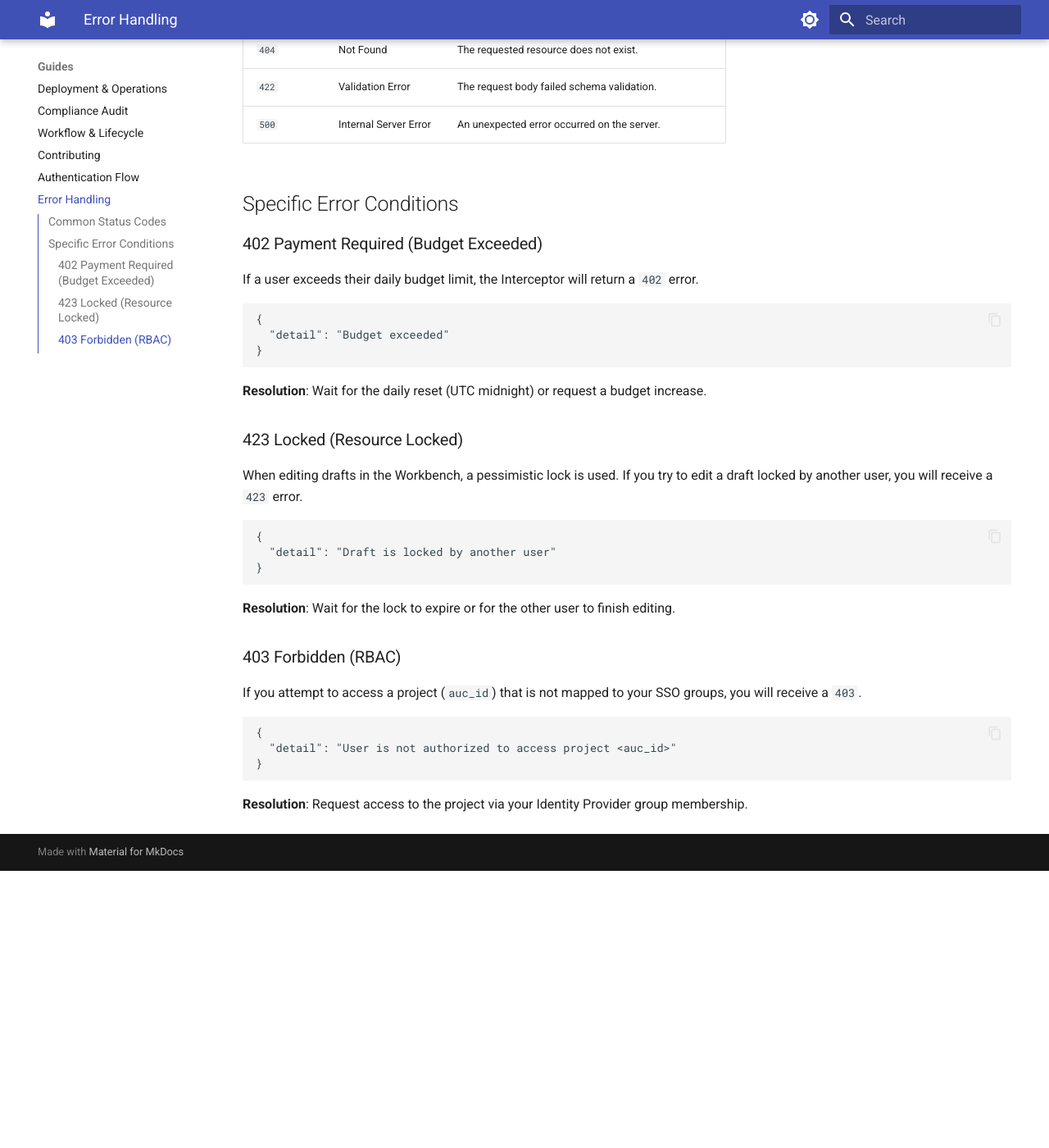
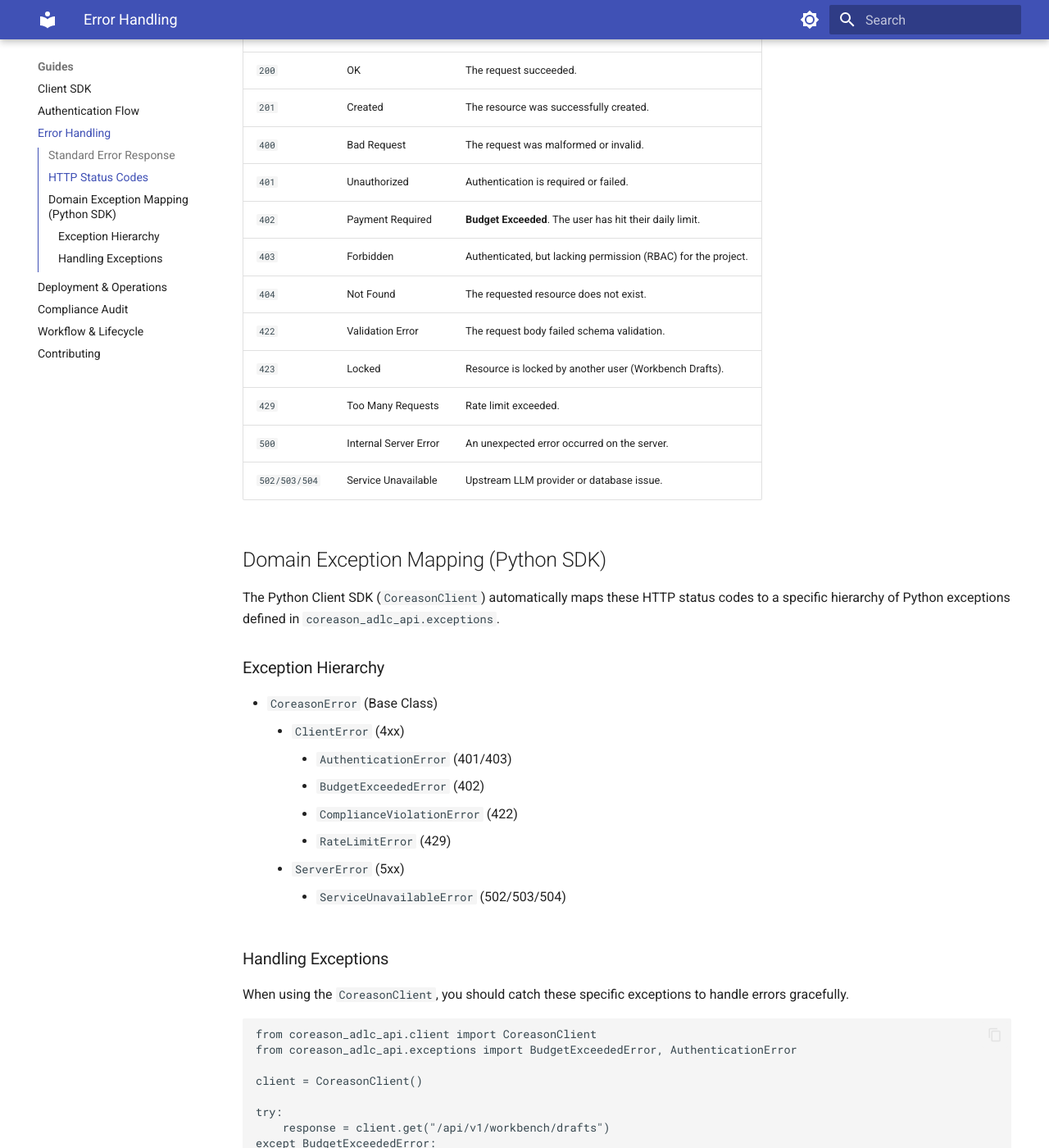
Before and after one commit to CoReason-AI/coreason_adlc_api, an MkDocs documentation site: the page built from docs/guides/error_handling.md, in a window 1280 px wide and 1400 px high, scrolled down 579 px. Shown: the whole window at 82% size. Built offline with MkDocs 1.6.1 and Material for MkDocs 9.7.7, drawn with Linux system fonts in a browser that asks for light colours; before the commit the page ends 1641 px from its top, so only the background shows below that; some of the changed text lies outside the part shown.

Commit message:
feat: Implement Remote Validation Endpoint and Refactor Documentation
* **API & Security (Remote Validation):**
* **Endpoint:** Introduced `POST /workbench/validate` to enable stateless "dry run" validation of query drafts without execution.
* **Compliance:** Implemented `scrub_pii_recursive` in `middleware/pii.py` for deep inspection of nested structures and `check_budget_status` in `middleware/budget.py` for read-only forecasting. Enforced "fail-closed" logic for both checks.
* **Client SDK:** Exposed this functionality via the new `CoreasonClient.validate_draft` method.
* **Testing:** Added `tests/test_validation_logic.py` to ensure 100% coverage of the validation pipeline.


* **Documentation:**
* **Architecture:** Refactored `README.md` into a lightweight landing page and migrated detailed architectural documentation to the `docs/` directory.
* **Guides:** Created `docs/guides/client_sdk.md` documenting the Synchronous Client SDK. Updated error handling guides to reflect Domain Exception Mapping and added Python SDK examples to the Authentication Flow guide.
* **Navigation:** Updated `mkdocs.yml` to reflect the new structure.

````diff
--- a/docs/guides/error_handling.md
+++ b/docs/guides/error_handling.md
@@ -1,8 +1,20 @@
 # Error Handling
 
-The Coreason ADLC API uses standard HTTP status codes to indicate the success or failure of a request.
+The Coreason ADLC API uses standard HTTP status codes combined with a structured error response format.
 
-## Common Status Codes
+## Standard Error Response
+
+All API errors return a JSON body with a `detail` field explaining the error.
+
+```json
+{
+  "detail": "Budget exceeded for user 1234-..."
+}
+```
+
+Some errors may include additional fields depending on the context.
+
+## HTTP Status Codes
 
 | Code | Description | Meaning |
 | :--- | :--- | :--- |
@@ -10,45 +22,46 @@ The Coreason ADLC API uses standard HTTP status codes to indicate the success or
 | `201` | Created | The resource was successfully created. |
 | `400` | Bad Request | The request was malformed or invalid. |
 | `401` | Unauthorized | Authentication is required or failed. |
-| `403` | Forbidden | Authenticated, but you do not have permission (RBAC). |
+| `402` | Payment Required | **Budget Exceeded**. The user has hit their daily limit. |
+| `403` | Forbidden | Authenticated, but lacking permission (RBAC) for the project. |
 | `404` | Not Found | The requested resource does not exist. |
 | `422` | Validation Error | The request body failed schema validation. |
+| `423` | Locked | Resource is locked by another user (Workbench Drafts). |
+| `429` | Too Many Requests | Rate limit exceeded. |
 | `500` | Internal Server Error | An unexpected error occurred on the server. |
+| `502/503/504` | Service Unavailable | Upstream LLM provider or database issue. |
 
-## Specific Error Conditions
+## Domain Exception Mapping (Python SDK)
 
-### 402 Payment Required (Budget Exceeded)
+The Python Client SDK (`CoreasonClient`) automatically maps these HTTP status codes to a specific hierarchy of Python exceptions defined in `coreason_adlc_api.exceptions`.
 
-If a user exceeds their daily budget limit, the Interceptor will return a `402` error.
+### Exception Hierarchy
 
-```json
-{
-  "detail": "Budget exceeded"
-}
+*   `CoreasonError` (Base Class)
+    *   `ClientError` (4xx)
+        *   `AuthenticationError` (401/403)
+        *   `BudgetExceededError` (402)
+        *   `ComplianceViolationError` (422)
+        *   `RateLimitError` (429)
+    *   `ServerError` (5xx)
+        *   `ServiceUnavailableError` (502/503/504)
+
+### Handling Exceptions
+
+When using the `CoreasonClient`, you should catch these specific exceptions to handle errors gracefully.
+
+```python
+from coreason_adlc_api.client import CoreasonClient
+from coreason_adlc_api.exceptions import BudgetExceededError, AuthenticationError
+
+client = CoreasonClient()
+
+try:
+    response = client.get("/api/v1/workbench/drafts")
+except BudgetExceededError:
+    print("You have run out of budget for today.")
+except AuthenticationError:
+    print("Please login again.")
+except CoreasonError as e:
+    print(f"An unexpected API error occurred: {e}")
 ```
-
-**Resolution**: Wait for the daily reset (UTC midnight) or request a budget increase.
-
-### 423 Locked (Resource Locked)
-
-When editing drafts in the Workbench, a pessimistic lock is used. If you try to edit a draft locked by another user, you will receive a `423` error.
-
-```json
-{
-  "detail": "Draft is locked by another user"
-}
-```
-
-**Resolution**: Wait for the lock to expire or for the other user to finish editing.
-
-### 403 Forbidden (RBAC)
-
-If you attempt to access a project (`auc_id`) that is not mapped to your SSO groups, you will receive a `403`.
-
-```json
-{
-  "detail": "User is not authorized to access project <auc_id>"
-}
-```
-
-**Resolution**: Request access to the project via your Identity Provider group membership.
--- a/mkdocs.yml
+++ b/mkdocs.yml
@@ -35,9 +35,10 @@ nav:
     - Interceptor: api/interceptor.md
     - System: api/system.md
   - Guides:
+    - Client SDK: guides/client_sdk.md
+    - Authentication Flow: guides/authentication_flow.md
+    - Error Handling: guides/error_handling.md
     - Deployment & Operations: guides/deployment.md
     - Compliance Audit: guides/compliance_audit.md
     - Workflow & Lifecycle: guides/workflow_lifecycle.md
     - Contributing: guides/contributing.md
-    - Authentication Flow: guides/authentication_flow.md
-    - Error Handling: guides/error_handling.md
````
Also changed, not shown: README.md (+26 -116 lines), docs/architecture.md (+30 -3 lines), docs/guides/authentication_flow.md (+38 -10 lines), docs/guides/client_sdk.md (added, +80 -0 lines), 6 other files.
